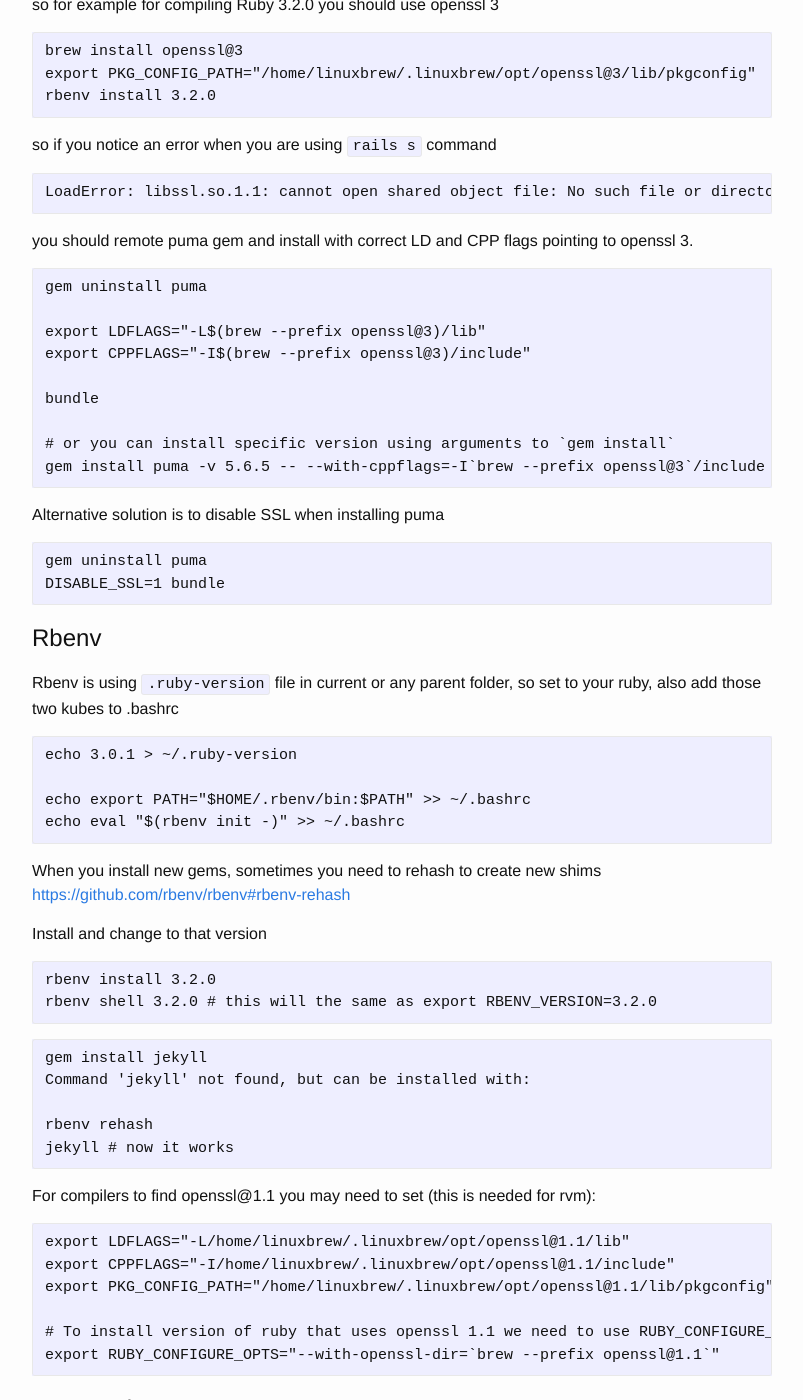
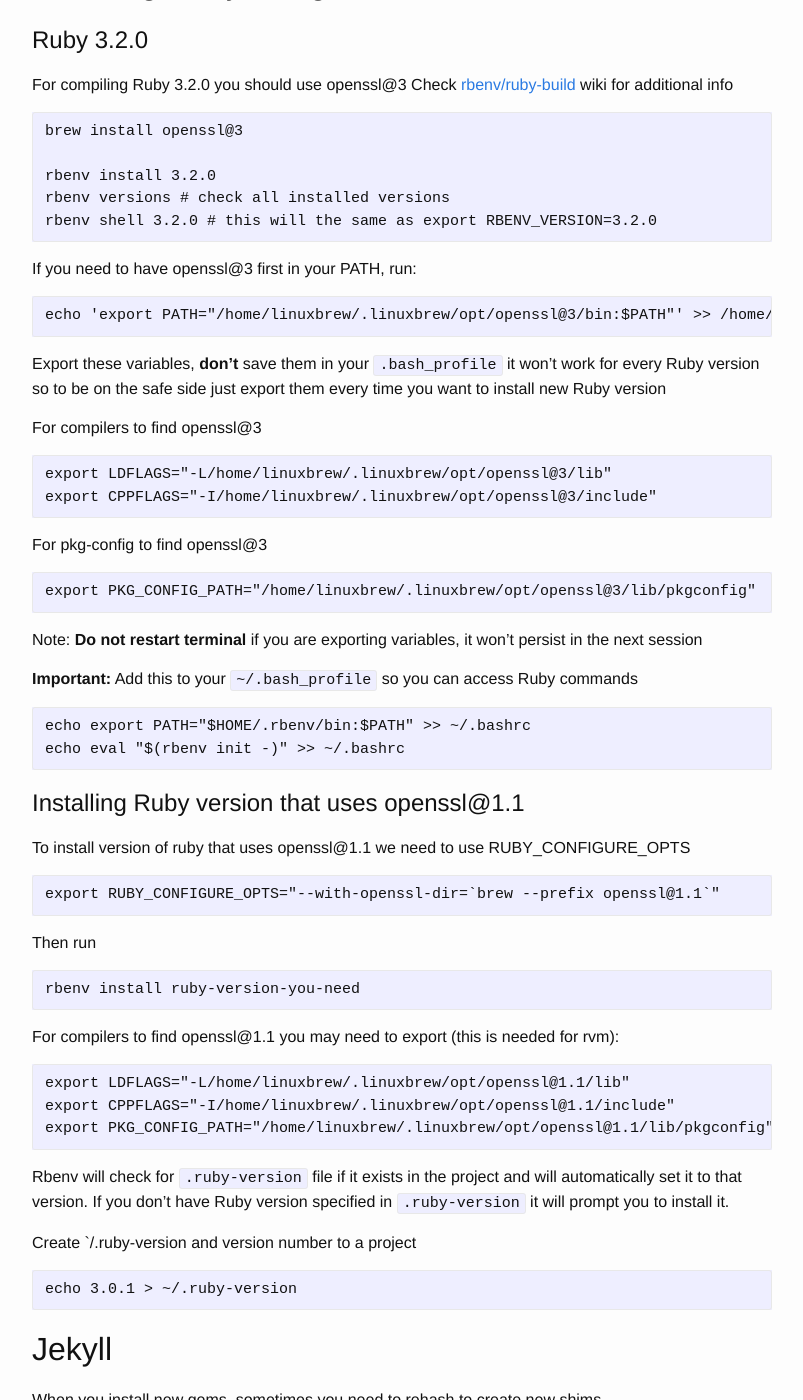
Before and after one commit to trkin/dev.trk.in.rs, a Jekyll site: the page built from _posts/2023-01-11-install-ruby-using-brew-rbenv.md, in a window 1280 px wide and 1400 px high, scrolled down 1326 px. Shown: the whole window, without its empty margins (238-1041 px from the left). Built offline with Jekyll 4.4.1, drawn with Linux system fonts in a browser that asks for light colours; some of the changed text lies outside the part shown.

Commit message:
Updated documentation

````diff
--- a/_posts/2023-01-11-install-ruby-using-brew-rbenv.md
+++ b/_posts/2023-01-11-install-ruby-using-brew-rbenv.md
@@ -3,13 +3,18 @@
 ---
 
 
-# First steps on new Ubuntu machine
+## First steps on new Ubuntu machine
 
 ```
 # git is used to code collaboration
 sudo apt install -y git curl
+# necessary if you want to commit to any project
+git config --global user.email "you@example.com"
+git config --global user.name "Your Name"
 # nice editor
 sudo apt install vim
+# if you want to change default editor from nano to something else
+sudo update-alternatives --config editor
 # enable ssh to localhost
 sudo apt install openssh-server
 # generate ~/ssh/id_rsa and ~/ssh/id_rsa.pub to add to
@@ -25,47 +30,118 @@
 Install google chrome from https://www.google.com/chrome/
 Right click on .deb file in Downloads, select Properties and in 'Open With' tab select 'Software Install' and click 'Set as default'. Exit and double click on the .deb file to install Chrome.
 
-# Brew
+## Brew
 
 Use brew instead of manually install packages so all users can use the same libs
 https://brew.sh/
-
 
 ```
 /bin/bash -c "$(curl -fsSL https://raw.githubusercontent.com/Homebrew/install/HEAD/install.sh)"
 ```
 
-Add to your `.bashrc` and restart terminal
+Add to your `.bashrc` and reopen terminal. Typing `reset` won't work
+
 ```
 echo 'eval "$(/home/linuxbrew/.linuxbrew/bin/brew shellenv)"' >> /home/$USER/.bashrc
 cat ~/.bashrc # you should see above line
 ```
-Install rbenv and openssl 1.1
+Now you can use `brew` every time you open terminal
+
+## Install rbenv
 ```
-brew install rbenv ruby-build openssl@1.1
+brew install rbenv ruby-build libyaml openssl@1.1
 ```
 
 When you install some package, you can use it
 
+## Installing Ruby using rbenv
+
+# Ruby 3.2.0
+
+For compiling Ruby 3.2.0 you should use openssl@3
+Check [rbenv/ruby-build](https://github.com/rbenv/ruby-build/wiki) wiki for additional info
+
 ```
-If you need to have openssl@3 first in your PATH, run:
-  echo 'export PATH="/home/linuxbrew/.linuxbrew/opt/openssl@3/bin:$PATH"' >> /home/dule/.bash_profile
+brew install openssl@3
 
-For compilers to find openssl@3 you may need to set:
-  export LDFLAGS="-L/home/linuxbrew/.linuxbrew/opt/openssl@3/lib"
-  export CPPFLAGS="-I/home/linuxbrew/.linuxbrew/opt/openssl@3/include"
-
-For pkg-config to find openssl@3 you may need to set:
-  export PKG_CONFIG_PATH="/home/linuxbrew/.linuxbrew/opt/openssl@3/lib/pkgconfig"
+rbenv install 3.2.0
+rbenv versions # check all installed versions
+rbenv shell 3.2.0 # this will the same as export RBENV_VERSION=3.2.0
 ```
 
-so for example for compiling Ruby 3.2.0 you should use openssl 3
+If you need to have openssl@3 first in your PATH, run:
 ```
-brew install openssl@3
+echo 'export PATH="/home/linuxbrew/.linuxbrew/opt/openssl@3/bin:$PATH"' >> /home/$USER/.bash_profile
+```
+
+Export these variables, **don't** save them in your `.bash_profile` it won't work for every Ruby version so to be on the safe side just export them every time you want to install new Ruby version
+
+For compilers to find openssl@3
+```
+export LDFLAGS="-L/home/linuxbrew/.linuxbrew/opt/openssl@3/lib"
+export CPPFLAGS="-I/home/linuxbrew/.linuxbrew/opt/openssl@3/include"
+```
+
+For pkg-config to find openssl@3
+```
 export PKG_CONFIG_PATH="/home/linuxbrew/.linuxbrew/opt/openssl@3/lib/pkgconfig"
-rbenv install 3.2.0
 ```
-so if you notice an error when you are using `rails s` command
+
+Note: **Do not restart terminal** if you are exporting variables, it won't persist in the next session
+
+**Important:**
+Add this to your `~/.bash_profile` so you can access Ruby commands
+
+```
+echo export PATH="$HOME/.rbenv/bin:$PATH" >> ~/.bashrc
+echo eval "$(rbenv init -)" >> ~/.bashrc
+```
+
+# Installing Ruby version that uses openssl@1.1
+
+To install version of ruby that uses openssl@1.1 we need to use RUBY_CONFIGURE_OPTS
+
+```
+export RUBY_CONFIGURE_OPTS="--with-openssl-dir=`brew --prefix openssl@1.1`"
+```
+
+Then run
+```
+rbenv install ruby-version-you-need
+```
+
+For compilers to find openssl@1.1 you may need to export (this is needed for rvm):
+
+```
+export LDFLAGS="-L/home/linuxbrew/.linuxbrew/opt/openssl@1.1/lib"
+export CPPFLAGS="-I/home/linuxbrew/.linuxbrew/opt/openssl@1.1/include"
+export PKG_CONFIG_PATH="/home/linuxbrew/.linuxbrew/opt/openssl@1.1/lib/pkgconfig"
+```
+
+Rbenv will check for `.ruby-version` file if it exists in the project and will automatically set it to that version. If you don't have Ruby version specified in `.ruby-version` it will prompt you to install it.
+
+Create `/.ruby-version and version number to a project
+
+```
+echo 3.0.1 > ~/.ruby-version
+```
+
+## Jekyll
+
+When you install new gems, sometimes you need to rehash to create new shims
+[https://github.com/rbenv/rbenv#rbenv-rehash](https://github.com/rbenv/rbenv#rbenv-rehash)
+
+```
+gem install jekyll
+Command 'jekyll' not found, but can be installed with:
+
+rbenv rehash
+jekyll # now it works
+```
+
+## Rails
+
+If you notice an error when you are using `rails s` command
 ```
 LoadError: libssl.so.1.1: cannot open shared object file: No such file or directory - /home/dule/.rbenv/versions/3.2.0/lib/ruby/gems/3.2.0/gems/puma-5.6.5/lib/puma/puma_http11.so
 ```
@@ -89,46 +165,7 @@
 DISABLE_SSL=1 bundle
 ```
 
-# Rbenv
-
-Rbenv is using `.ruby-version` file in current or any parent folder, so set to your ruby, also add those two kubes to .bashrc
-```
-echo 3.0.1 > ~/.ruby-version
-
-echo export PATH="$HOME/.rbenv/bin:$PATH" >> ~/.bashrc
-echo eval "$(rbenv init -)" >> ~/.bashrc
-```
-
-When you install new gems, sometimes you need to rehash to create new shims
-[https://github.com/rbenv/rbenv#rbenv-rehash](https://github.com/rbenv/rbenv#rbenv-rehash)
-
-Install and change to that version
-
-```
-rbenv install 3.2.0
-rbenv shell 3.2.0 # this will the same as export RBENV_VERSION=3.2.0
-```
-
-```
-gem install jekyll
-Command 'jekyll' not found, but can be installed with:
-
-rbenv rehash
-jekyll # now it works
-```
-
-For compilers to find openssl@1.1 you may need to set (this is needed for rvm):
-```
-export LDFLAGS="-L/home/linuxbrew/.linuxbrew/opt/openssl@1.1/lib"
-export CPPFLAGS="-I/home/linuxbrew/.linuxbrew/opt/openssl@1.1/include"
-export PKG_CONFIG_PATH="/home/linuxbrew/.linuxbrew/opt/openssl@1.1/lib/pkgconfig"
-
-# To install version of ruby that uses openssl 1.1 we need to use RUBY_CONFIGURE_OPTS
-export RUBY_CONFIGURE_OPTS="--with-openssl-dir=`brew --prefix openssl@1.1`"
-```
-
-
-# NVM node yarn
+## NVM node yarn
 
 Install nvm https://github.com/nvm-sh/nvm
 
@@ -145,7 +182,7 @@
 is installed)
 [stackoverflow](https://stackoverflow.com/questions/67241196/error-no-template-named-remove-cv-t-in-namespace-std-did-you-mean-remove)
 
-# Wall
+## Wall
 
 Enable tty group so user can send messages
 https://unix.stackexchange.com/a/313558/150895
````
